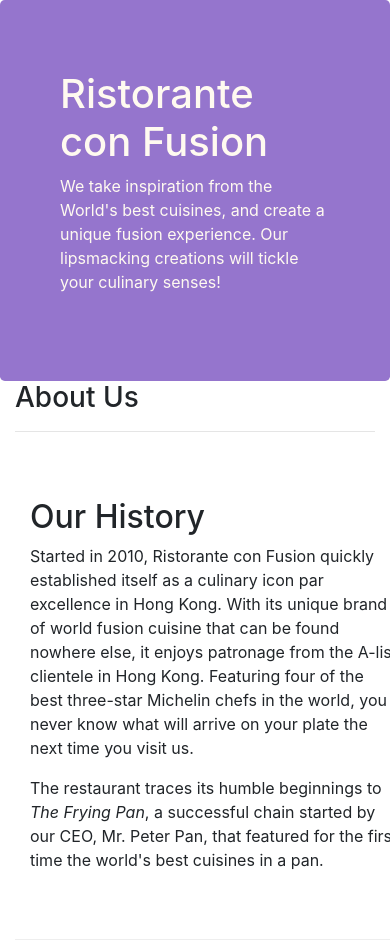
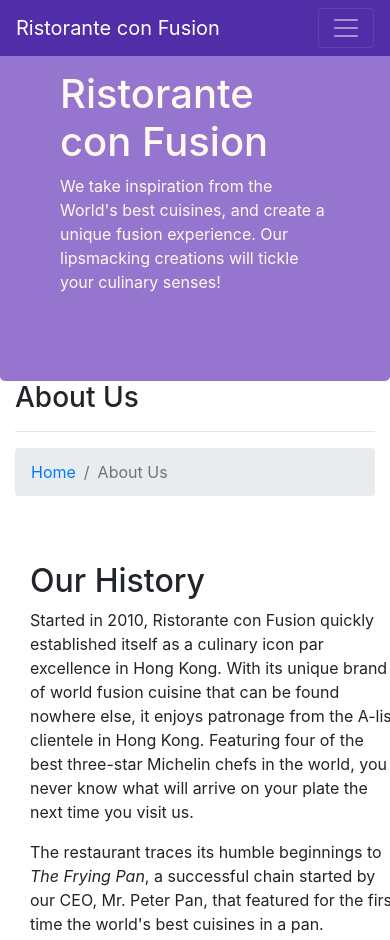
Before and after one commit to zaharsm/restaurant, a website: page aboutus.html in a window 390 px wide. Shown: the top 940 px of the page. Drawn offline with nearby package versions, Linux system fonts and the light colour scheme.

Commit message:
added navbar and breadcrum

```diff
--- a/aboutus.html
+++ b/aboutus.html
@@ -12,6 +12,35 @@
   </head>
 
   <body>
+    <nav class="navbar navbar-dark navbar-expand-sm fixed-top">
+      <div class="container">
+        <a class="navbar-brand" href="#">Ristorante con Fusion</a>
+        <button
+          class="navbar-toggler"
+          type="button"
+          data-toggle="collapse"
+          data-target="#navbarSupportedContent"
+          aria-controls="navbarSupportedContent"
+          aria-expanded="false"
+          aria-label="Toggle navigation"
+        >
+          <span class="navbar-toggler-icon"></span>
+        </button>
+
+        <div class="collapse navbar-collapse" id="navbarSupportedContent">
+          <ul class="navbar-nav mr-auto">
+            <li class="nav-item">
+              <a class="nav-link" href="./index.html">Home</a>
+            </li>
+            <li class="nav-item active">
+              <a class="nav-link" href="#">About</a>
+            </li>
+            <li class="nav-item"><a class="nav-link" href="#">Menu</a></li>
+            <li class="nav-item"><a class="nav-link" href="#">Contact</a></li>
+          </ul>
+        </div>
+      </div>
+    </nav>
     <header class="jumbotron">
       <div class="container">
         <div class="row row-header">
@@ -33,6 +62,12 @@
         <div class="col-lg-12 col-sm-6">
           <h3>About Us</h3>
           <hr />
+          <nav aria-label="breadcrumb">
+            <ol class="col-12 breadcrumb">
+              <li class="breadcrumb-item"><a href="./index.html">Home</a></li>
+              <li class="breadcrumb-item active">About Us</li>
+            </ol>
+          </nav>
         </div>
       </div>
 
@@ -112,8 +147,8 @@
           <div class="col-4 offset-1 col-sm-2">
             <h5>Links</h5>
             <ul class="list-unstyled">
-              <li><a href="#">Home</a></li>
-              <li><a href="#">About</a></li>
+              <li><a href="./index.html">Home</a></li>
+              <li><a href="./aboutus.html">About</a></li>
               <li><a href="#">Menu</a></li>
               <li><a href="#">Contact</a></li>
             </ul>
--- a/css/styles.css
+++ b/css/styles.css
@@ -34,3 +34,12 @@
         display:none;
     }
 }
+
+.body{
+    padding: 50px 0px 0px 0px;
+    z-index: 0;
+}
+
+.navbar-dark{
+    background-color: #512DA8;
+}
```
Also changed, not shown: index.html (+30 -1 lines).
